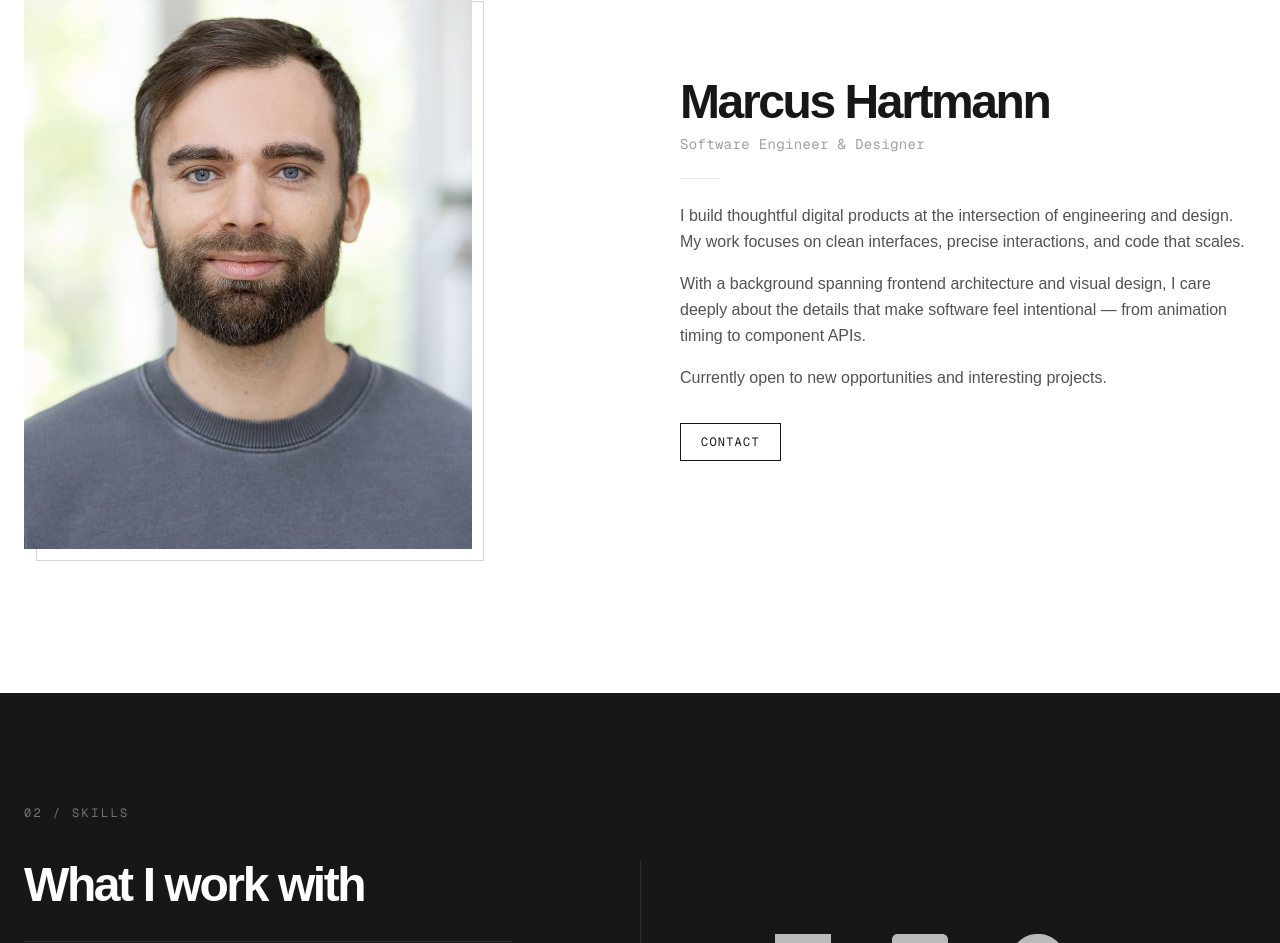
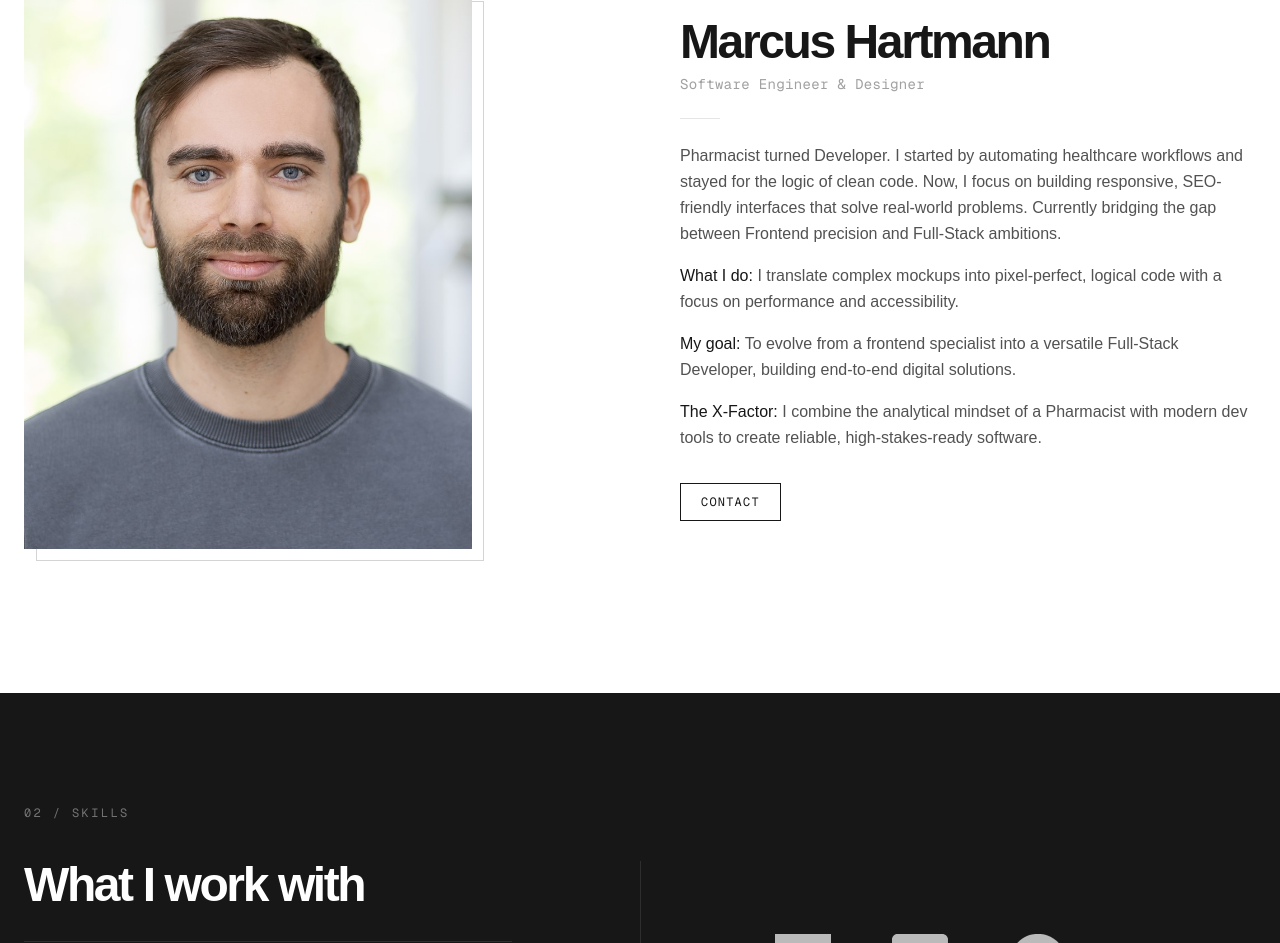
Before and after one commit to mrcsbrln/portfolio-new, a Next.js app: page / in a window 1280 px wide. Shown: the part 1019-1962 px from the top of the page. Built offline with nearby package versions, Linux system fonts and the light colour scheme.

Commit message:
feat(about): update bio text with pharmacist background and refined copy
Co-Authored-By: Claude Sonnet 4.6 <noreply@anthropic.com>

```diff
--- a/components/ui/about-section.tsx
+++ b/components/ui/about-section.tsx
@@ -69,16 +69,30 @@ export function AboutSection() {
 
             <div className="flex flex-col gap-4 text-neutral-600 dark:text-neutral-400 text-base leading-relaxed">
               <p>
-                                I build thoughtful digital products at the intersection of engineering and design.
-                                My work focuses on clean interfaces, precise interactions, and code that scales.
+                Pharmacist turned Developer. I started by automating healthcare
+                workflows and stayed for the logic of clean code. Now, I focus
+                on building responsive, SEO-friendly interfaces that solve
+                real-world problems. Currently bridging the gap between Frontend
+                precision and Full-Stack ambitions.
               </p>
               <p>
-                                With a background spanning frontend architecture and visual design,
-                                I care deeply about the details that make software feel intentional —
-                                from animation timing to component APIs.
+                <span className="text-neutral-900 dark:text-white font-medium">
+                  What I do:
+                </span>{" "}
+                I translate complex mockups into pixel-perfect, logical code with a focus on performance and accessibility.
               </p>
               <p>
-                                Currently open to new opportunities and interesting projects.
+                <span className="text-neutral-900 dark:text-white font-medium">
+                  My goal:
+                </span>{" "}
+                To evolve from a frontend specialist into a versatile Full-Stack
+                Developer, building end-to-end digital solutions.
+              </p>
+              <p>
+                <span className="text-neutral-900 dark:text-white font-medium">
+                  The X-Factor:
+                </span>{" "}
+                I combine the analytical mindset of a Pharmacist with modern dev tools to create reliable, high-stakes-ready software.
               </p>
             </div>
 
```
Lines whose indentation alone changed are shown as unchanged.
